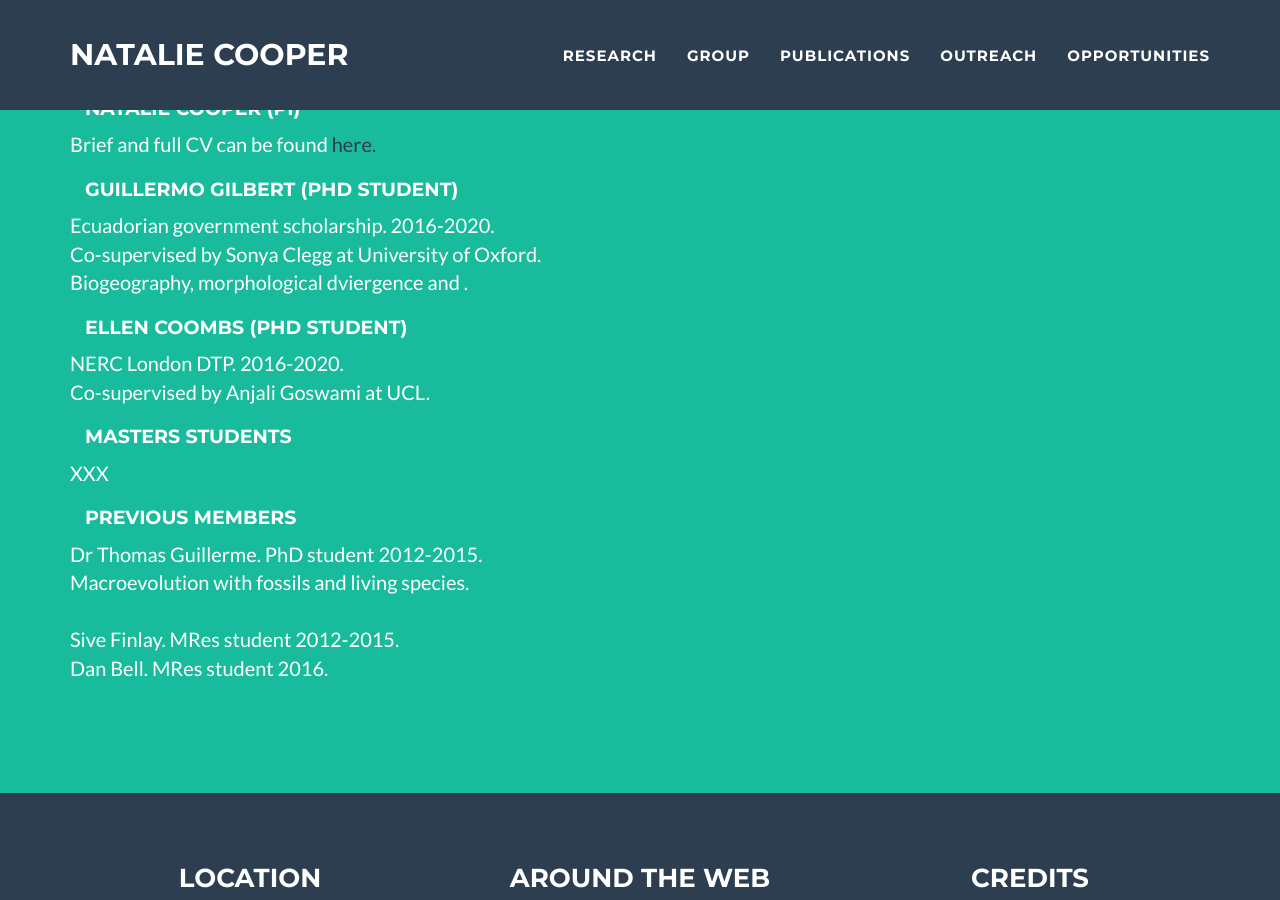
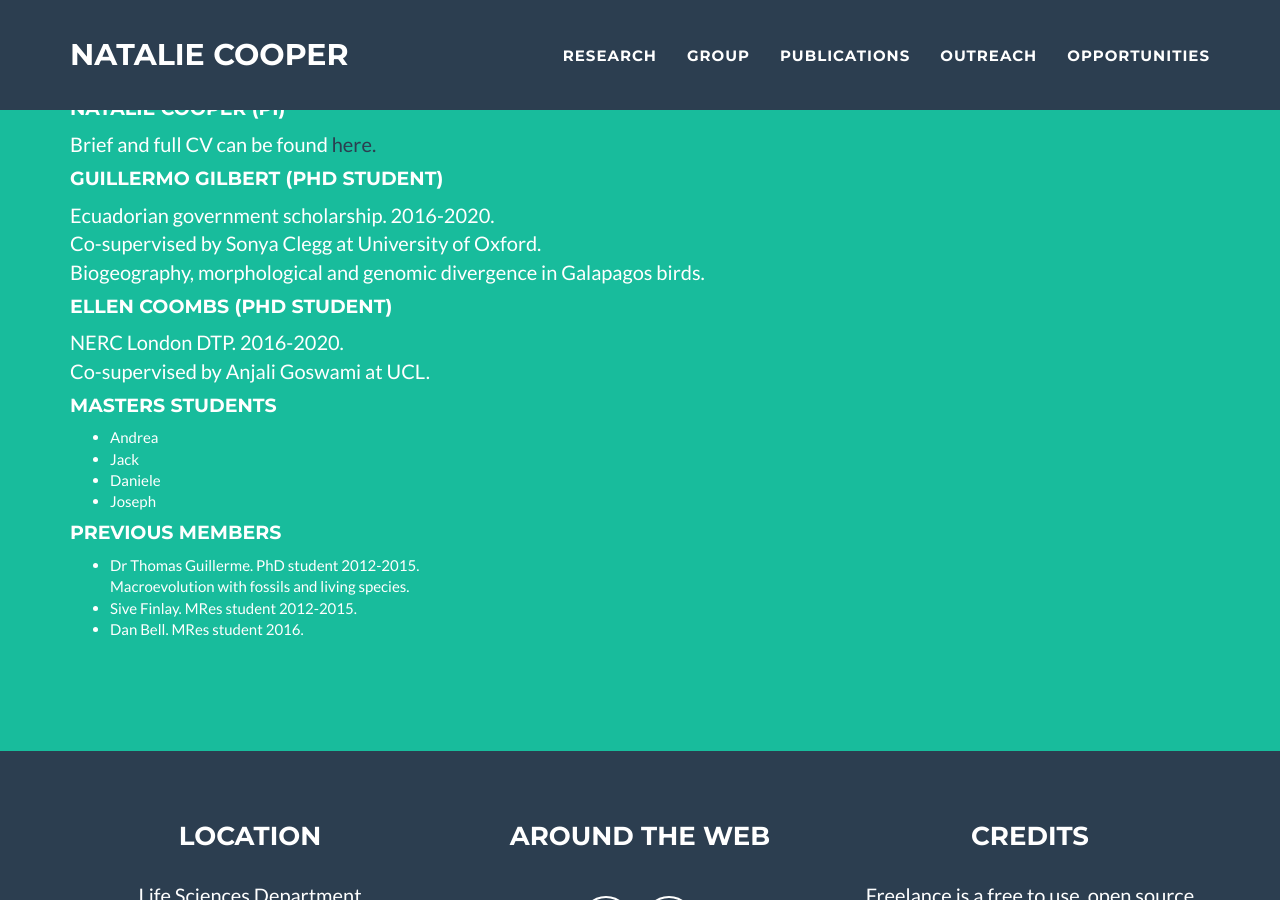
Before and after one commit to nhcooper123/nhcooper123.github.io, a Jekyll site: the page group.html, which Jekyll copies as it is, in a window 1280 px wide and 900 px high, scrolled down 505 px. Built offline with Jekyll 4.4.1, drawn with Linux system fonts in a browser that asks for light colours.

Commit message:
Tidied foramtting

```diff
--- a/group.html
+++ b/group.html
@@ -131,53 +131,40 @@ For more information on working in the group see <a href="https://github.com/nhc
                 </div>
             </div>
 
-<div class="col-lg-12 text-left">
+
 <h4> Natalie Cooper (PI) </h4>
-</div>
-
     <p> Brief and full CV can be found <a href="cv.html"<strong><font color="2c3e50">here.</font></strong></a></p>
     </p>
 
-<div class="col-lg-12 text-left">
-<h4> Guillermo Gilbert (PhD student) </h4>
-</div>
-
-<p> Ecuadorian government scholarship. 2016-2020.<br>
+<h4>Guillermo Gilbert (PhD student)</h4>
+    <p>Ecuadorian government scholarship. 2016-2020.<br>
     Co-supervised by Sonya Clegg at University of Oxford.<br>
-    Biogeography, morphological dviergence and .
+    Biogeography, morphological and genomic divergence in Galapagos birds.
     </p>
 
-<div class="col-lg-12 text-left">
-<h4> Ellen Coombs (PhD student)</h4>
-</div>
 
-<p> NERC London DTP. 2016-2020.<br>
+<h4>Ellen Coombs (PhD student)</h4>
+    <p>NERC London DTP. 2016-2020.<br>
     Co-supervised by Anjali Goswami at UCL.
     </p>
 
-<div class="col-lg-12 text-left">
-<h4> Masters students</h4>
-</div>
+<h4>Masters students</h4>
 
-<p> XXX
-</p>
+    <ul>
+    <li>Andrea</li>
+    <li>Jack</li>
+    <li>Daniele</li>
+    <li>Joseph</li>
+    </ul>
 
-<div class="col-lg-12 text-left">
 <h4> Previous members</h4>
-</div>
 
-<p> Dr Thomas Guillerme. PhD student 2012-2015.<br>
-    Macroevolution with fossils and living species.<br>
-    <br>
-    Sive Finlay. MRes student 2012-2015.<br>
-    Dan Bell. MRes student 2016. <br>
-
-
-
-
-</p>
-
-
+    <ul>
+    <li>Dr Thomas Guillerme. PhD student 2012-2015.<br>
+    Macroevolution with fossils and living species.</li>
+    <li>Sive Finlay. MRes student 2012-2015.</li>
+    <li>Dan Bell. MRes student 2016. </li>
+    </ul>
 
                 </div>
             </div>
```
Lines whose indentation alone changed are shown as unchanged.
